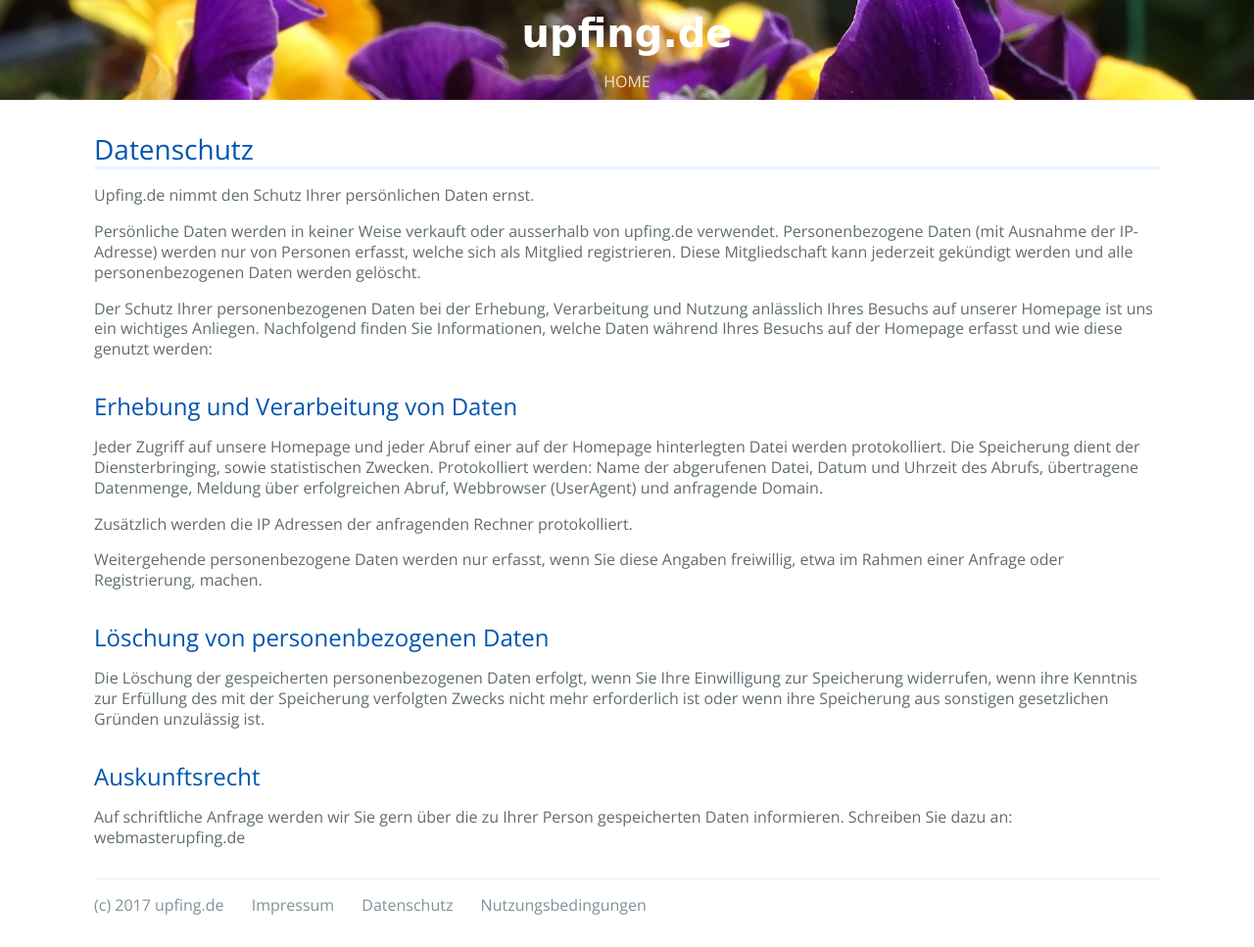
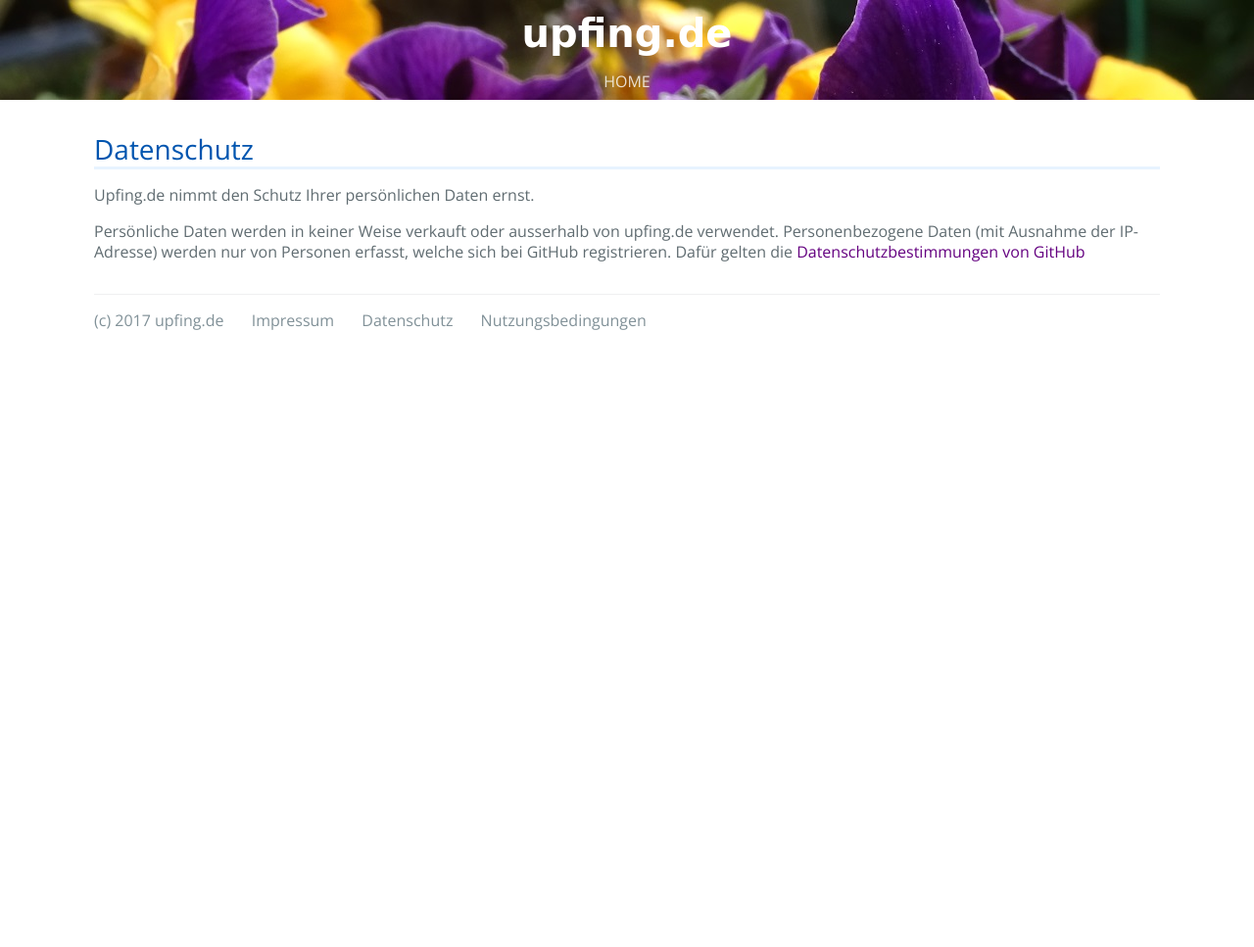
Before and after one commit to croedel/upfing, a Jekyll site: the page built from datenschutz.md, in a window 1280 px wide. Shown: the whole page at 98% size. Built offline with Jekyll 4.4.1, drawn with Linux system fonts in a browser that asks for light colours; our own code applies the rules of GitHub Pages for plain Markdown files; the repository's description, which GitHub fills in, is left out; after the commit the page ends 900 px from its top, so only the background shows below that.

Commit message:
Update datenschutz.md

```diff
--- a/datenschutz.md
+++ b/datenschutz.md
@@ -2,22 +2,4 @@
 
 Upfing.de nimmt den Schutz Ihrer persönlichen Daten ernst.
 
-Persönliche Daten werden in keiner Weise verkauft oder ausserhalb von upfing.de verwendet. Personenbezogene Daten (mit Ausnahme der IP-Adresse) werden nur von Personen erfasst, welche sich als Mitglied registrieren. Diese Mitgliedschaft kann jederzeit gekündigt werden und alle personenbezogenen Daten werden gelöscht.
-
-Der Schutz Ihrer personenbezogenen Daten bei der Erhebung, Verarbeitung und Nutzung anlässlich Ihres Besuchs auf unserer Homepage ist uns ein wichtiges Anliegen. Nachfolgend finden Sie Informationen, welche Daten während Ihres Besuchs auf der Homepage erfasst und wie diese genutzt werden:
-
-## Erhebung und Verarbeitung von Daten
-
-Jeder Zugriff auf unsere Homepage und jeder Abruf einer auf der Homepage hinterlegten Datei werden protokolliert. Die Speicherung dient der Diensterbringing, sowie statistischen Zwecken. Protokolliert werden: Name der abgerufenen Datei, Datum und Uhrzeit des Abrufs, übertragene Datenmenge, Meldung über erfolgreichen Abruf, Webbrowser (UserAgent) und anfragende Domain.
-
-Zusätzlich werden die IP Adressen der anfragenden Rechner protokolliert.
-
-Weitergehende personenbezogene Daten werden nur erfasst, wenn Sie diese Angaben freiwillig, etwa im Rahmen einer Anfrage oder Registrierung, machen.
-
-## Löschung von personenbezogenen Daten
-
-Die Löschung der gespeicherten personenbezogenen Daten erfolgt, wenn Sie Ihre Einwilligung zur Speicherung widerrufen, wenn ihre Kenntnis zur Erfüllung des mit der Speicherung verfolgten Zwecks nicht mehr erforderlich ist oder wenn ihre Speicherung aus sonstigen gesetzlichen Gründen unzulässig ist.
-
-## Auskunftsrecht
-
-Auf schriftliche Anfrage werden wir Sie gern über die zu Ihrer Person gespeicherten Daten informieren. Schreiben Sie dazu an: webmaster<at>upfing.de
+Persönliche Daten werden in keiner Weise verkauft oder ausserhalb von upfing.de verwendet. Personenbezogene Daten (mit Ausnahme der IP-Adresse) werden nur von Personen erfasst, welche sich bei GitHub registrieren. Dafür gelten die [Datenschutzbestimmungen von GitHub](https://help.github.com/articles/github-privacy-statement/)
```
